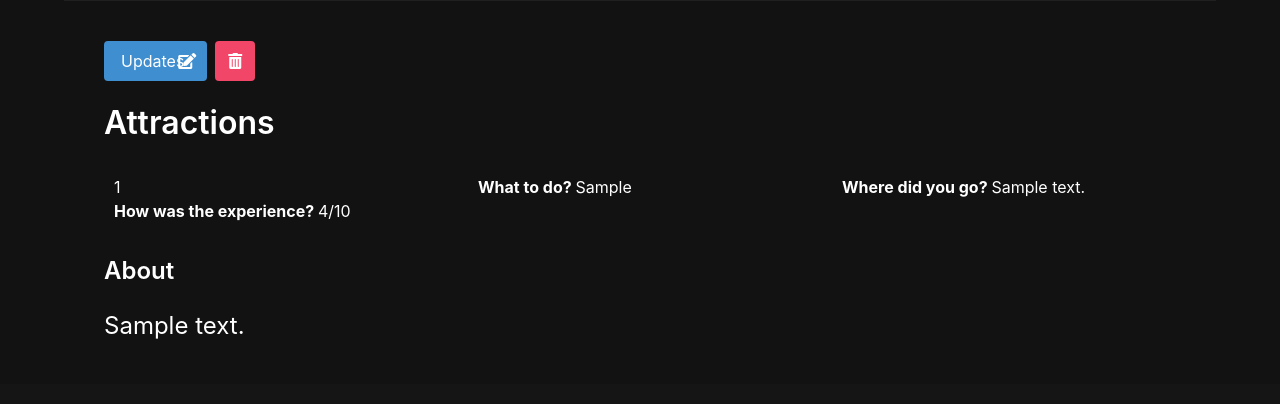
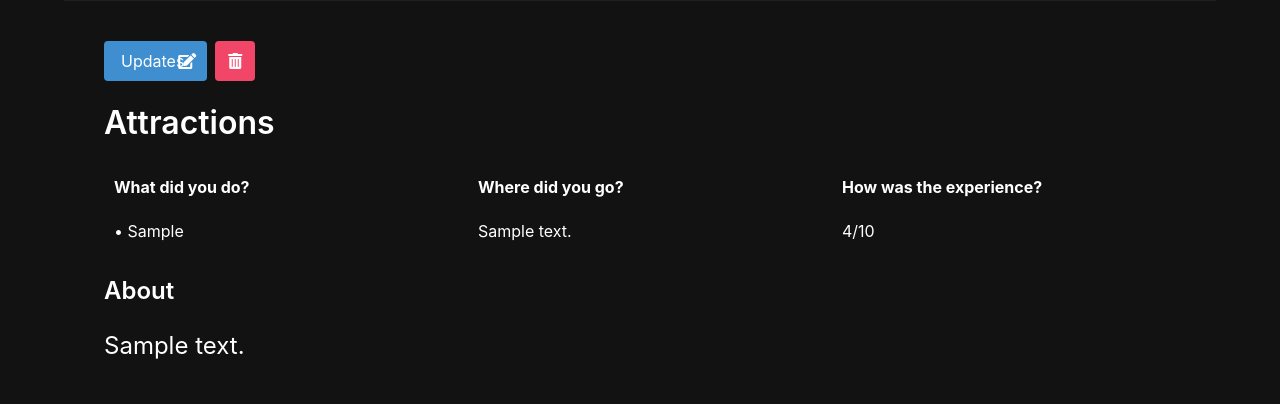
Before and after one commit to Tiranoe/adventureTime, a Django app: page /posts/1/ in a window 1280 px wide. Shown: the part 551-955 px from the top of the page. Before the commit the page ends 890 px from the top, so only its background shows below. Run offline with Django 4.2, Linux system fonts and the light colour scheme; tables that the repository leaves empty hold one stand-in row (values such as "Sample post"); grey boxes marked "Sample" are stand-in pictures.

Commit message:
fixed attraction data css display

```diff
--- a/main_app/static/styles/main.css
+++ b/main_app/static/styles/main.css
@@ -93,7 +93,7 @@ p {
     flex-direction: column;
 }
 
-.attraction {
+.attraction, .attraction-title {
     width: 100%;
     padding: 10px;
     display: grid;
--- a/main_app/templates/post_detail.html
+++ b/main_app/templates/post_detail.html
@@ -31,13 +31,16 @@
 <!-- inside container -->
 <div class="detail__attractions mb-5">
     <h3 class="title is-3">Attractions</h3>
-
+    <div class="attraction-title">
+    <span><b> What did you do?</b>
+    </span><span><b>Where did you go?</b></span>
+    <span><b>How was the experience?</b></span>
+</div>
     {% for attraction in post.attractions.all %}
         <div class="attraction">
-            <span>{{forloop.counter}}</span>
-            <span><b>What to do? </b>{{attraction.thingstodo}}</span>
-            <span><b>Where did you go? </b>{{attraction.placestovisit}}</span>
-            <span><b>How was the experience? </b>{{attraction.userrating}}/10</span>
+            <span>• {{attraction.thingstodo}}</span>
+            <span> {{attraction.placestovisit}}</span>
+            <span> {{attraction.userrating}}/10</span>
         </div>
     {% empty %}
         <article class="message">
```
